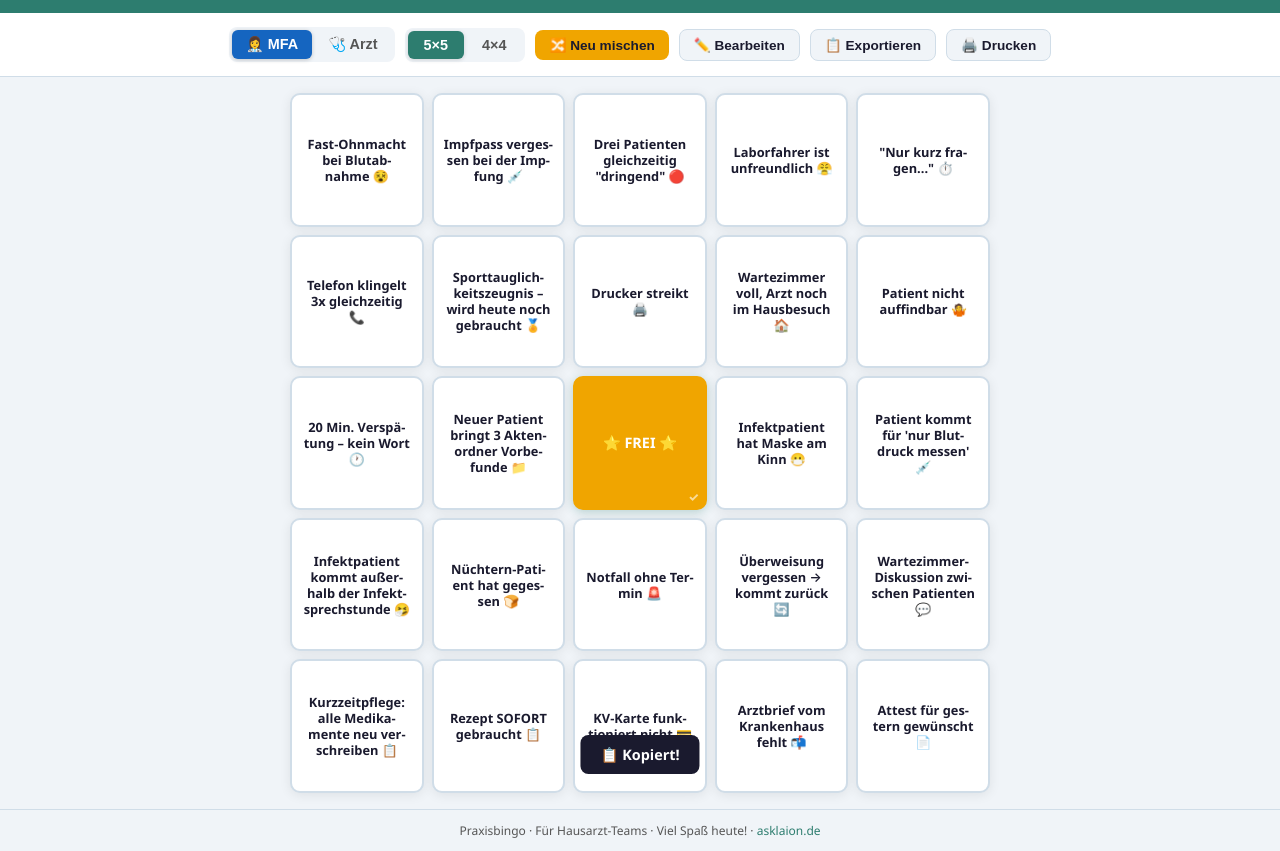
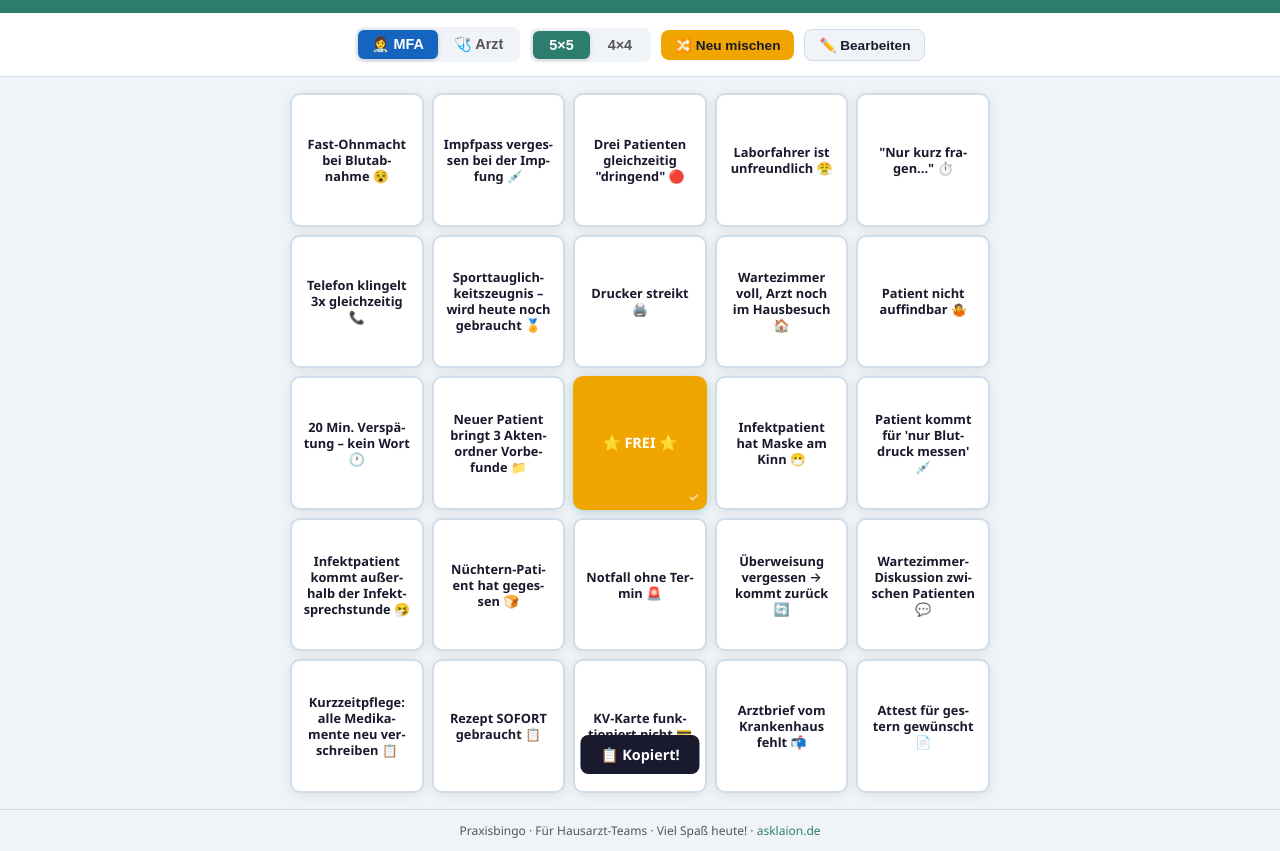
Before and after one commit to lollylan/Praxisbingo, a plain HTML site: page index.html in a window 1280 px wide. Shown: the part 86-937 px from the top of the page. Drawn offline with Linux system fonts and the light colour scheme.

Commit message:
Exportieren und Drucken-Buttons entfernt
Co-Authored-By: Claude Opus 4.6 <noreply@anthropic.com>

```diff
--- a/index.html
+++ b/index.html
@@ -363,8 +363,6 @@
   </div>
   <button class="btn btn-new" onclick="newGame()">🔀 Neu mischen</button>
   <button class="btn btn-edit" id="edit-btn" onclick="toggleEdit()">✏️ Bearbeiten</button>
-  <button class="btn btn-export" onclick="exportBoard()">📋 Exportieren</button>
-  <button class="btn btn-print" onclick="window.print()">🖨️ Drucken</button>
 </div>
 
 <div class="edit-hint" id="edit-hint">
```
